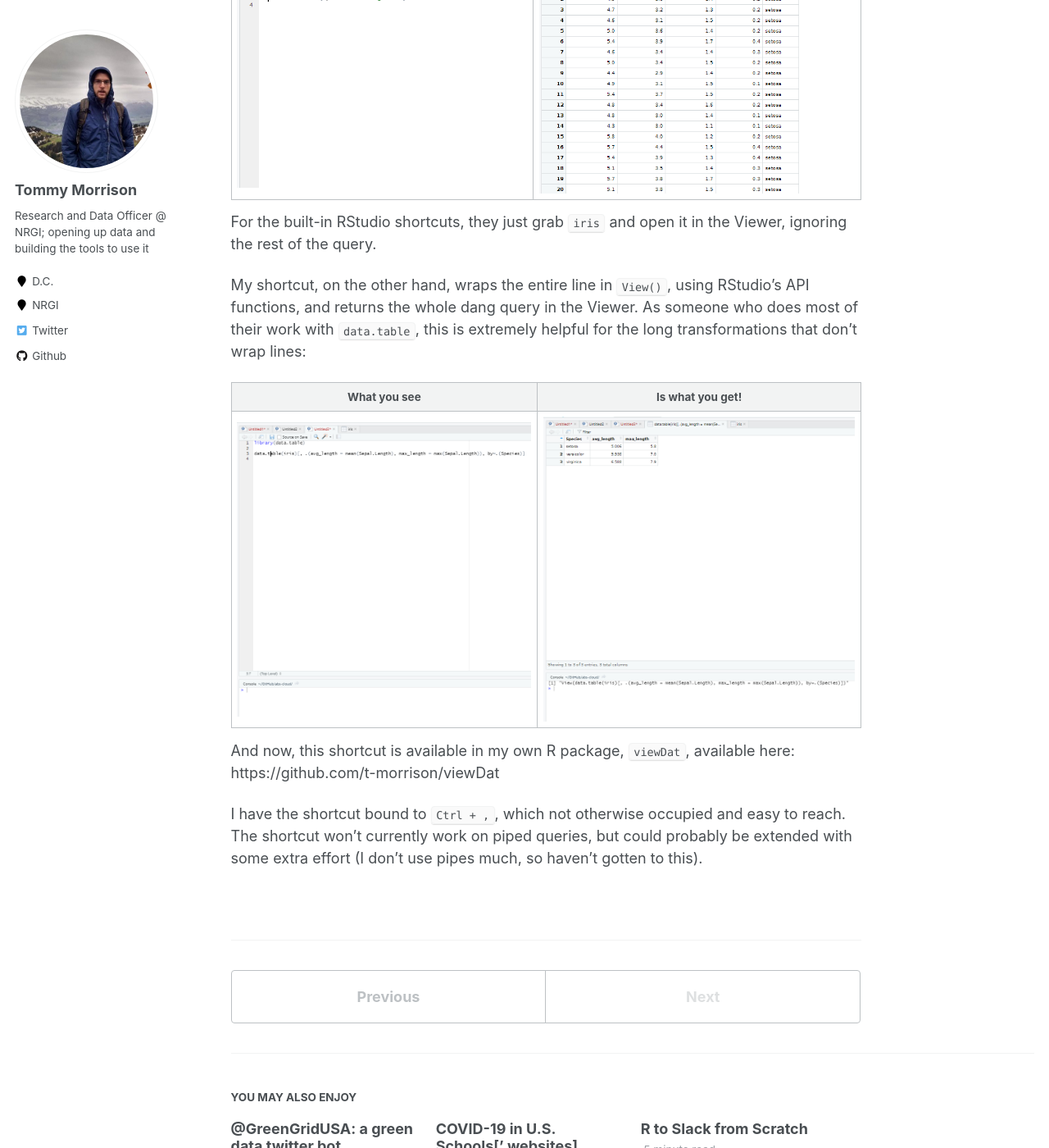
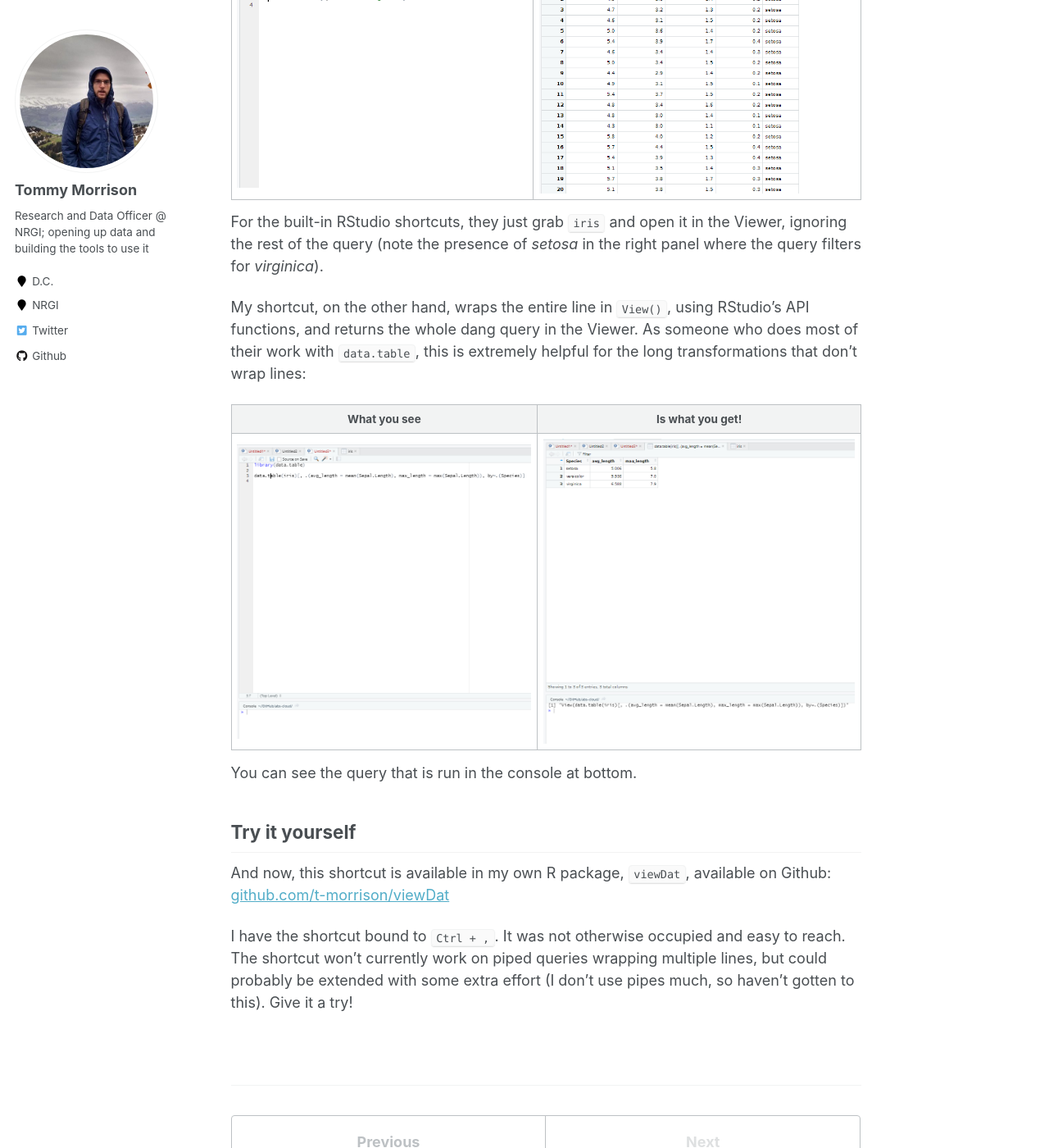
Before and after one commit to t-morrison/t-morrison.github.io, a Jekyll site: the page built from _posts/2021-07-23-rstudio-shortcut.md, in a window 1280 px wide and 1400 px high, scrolled down 739 px. Shown: the whole window at 82% size. Built offline with Jekyll 4.4.1, drawn with Linux system fonts in a browser that asks for light colours.

Commit message:
Update 2021-07-23-rstudio-shortcut.md

```diff
--- a/_posts/2021-07-23-rstudio-shortcut.md
+++ b/_posts/2021-07-23-rstudio-shortcut.md
@@ -21,7 +21,7 @@ What you see             |  Is not what you get
 ![what you see](/post-images/rstudio-shortcut/no-2.PNG)  |  ![what you get](/post-images/rstudio-shortcut/no-2_2.PNG)
 
 
-For the built-in RStudio shortcuts, they just grab `iris` and open it in the Viewer, ignoring the rest of the query.
+For the built-in RStudio shortcuts, they just grab `iris` and open it in the Viewer, ignoring the rest of the query (note the presence of *setosa* in the right panel where the query filters for *virginica*).
 
 My shortcut, on the other hand, wraps the entire line in `View()`, using RStudio's API functions, and returns the whole dang query in the Viewer. As someone who does most of their work with `data.table`, this is extremely helpful for the long transformations that don't wrap lines:
 
@@ -30,7 +30,10 @@ What you see             |  Is what you get!
 :-------------------------:|:-------------------------:
 ![what you see](/post-images/rstudio-shortcut/no-3.PNG)  |  ![what you get](/post-images/rstudio-shortcut/no-3_2.PNG)
 
+You can see the query that is run in the console at bottom.
 
-And now, this shortcut is available in my own R package, `viewDat`, available here: https://github.com/t-morrison/viewDat
+## Try it yourself
 
-I have the shortcut bound to `Ctrl + ,`, which not otherwise occupied and easy to reach. The shortcut won't currently work on piped queries, but could probably be extended with some extra effort (I don't use pipes much, so haven't gotten to this).
+And now, this shortcut is available in my own R package, `viewDat`, available on Github: [github.com/t-morrison/viewDat](https://github.com/t-morrison/viewDat)
+
+I have the shortcut bound to `Ctrl + ,`. It was not otherwise occupied and easy to reach. The shortcut won't currently work on piped queries wrapping multiple lines, but could probably be extended with some extra effort (I don't use pipes much, so haven't gotten to this). Give it a try!
```
